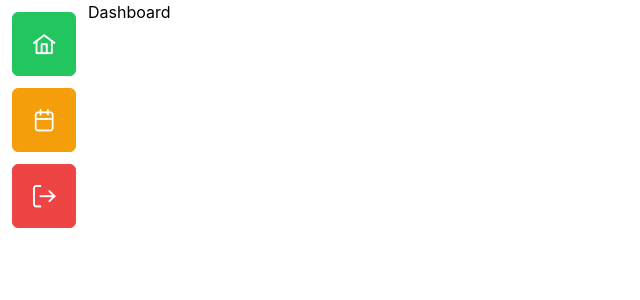
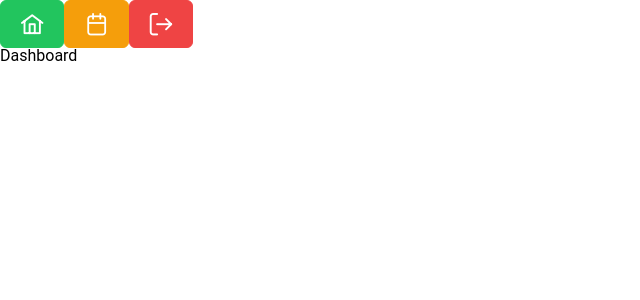
Before and after one commit to michalkvr/guestlist, a React (Create React App) app: page / in a window 1280 px wide. Shown: the top 300 px of the page, without its empty margins (0-640 px from the left). Built offline with nearby package versions, Linux system fonts and the light colour scheme; the HTML template or start-up script is replaced by a standard one.

Commit message:
Setting up CSS including variables

```diff
--- a/package.json
+++ b/package.json
@@ -16,6 +16,7 @@
     "react-dom": "^18.2.0",
     "react-router-dom": "^6.4.2",
     "react-scripts": "5.0.1",
+    "styled-components": "^5.3.6",
     "typescript": "^4.8.4",
     "web-vitals": "^2.1.4"
   },
@@ -44,8 +45,6 @@
     ]
   },
   "devDependencies": {
-    "autoprefixer": "^10.4.12",
-    "postcss": "^8.4.18",
-    "tailwindcss": "^3.1.8"
+    "@types/styled-components": "^5.1.26"
   }
 }
--- a/postcss.config.js
+++ /dev/null
@@ -1,6 +0,0 @@
-module.exports = {
-  plugins: {
-    tailwindcss: {},
-    autoprefixer: {},
-  },
-}
--- /dev/null
+++ b/src/assets/styles/common.css
@@ -0,0 +1,8 @@
+body {
+  margin: 0;
+  font-family: 'Roboto', sans-serif;
+  -webkit-font-smoothing: antialiased;
+  -moz-osx-font-smoothing: grayscale;
+  height: 100vh;
+  width: 100vw;
+}
--- /dev/null
+++ b/src/assets/styles/reset.css
@@ -0,0 +1,53 @@
+/* http://meyerweb.com/eric/tools/css/reset/
+   v2.0 | 20110126
+   License: none (public domain)
+*/
+
+html, body, div, span, applet, object, iframe,
+h1, h2, h3, h4, h5, h6, p, blockquote, pre,
+a, abbr, acronym, address, big, cite, code,
+del, dfn, em, img, ins, kbd, q, s, samp,
+small, strike, strong, sub, sup, tt, var,
+b, u, i, center,
+dl, dt, dd, ol, ul, li,
+fieldset, form, label, legend,
+table, caption, tbody, tfoot, thead, tr, th, td,
+article, aside, canvas, details, embed,
+figure, figcaption, footer, header, hgroup,
+menu, nav, output, ruby, section, summary,
+time, mark, audio, video {
+	margin: 0;
+	padding: 0;
+	border: 0;
+	font-size: 100%;
+	font: inherit;
+	vertical-align: baseline;
+}
+/* HTML5 display-role reset for older browsers */
+article, aside, details, figcaption, figure,
+footer, header, hgroup, menu, nav, section {
+	display: block;
+}
+body {
+	line-height: 1;
+}
+ol, ul {
+	list-style: none;
+}
+blockquote, q {
+	quotes: none;
+}
+blockquote:before, blockquote:after,
+q:before, q:after {
+	content: '';
+	content: none;
+}
+table {
+	border-collapse: collapse;
+	border-spacing: 0;
+}
+
+/* Own additions */
+a {
+	text-decoration: none;
+}
--- /dev/null
+++ b/src/assets/styles/variables.css
@@ -0,0 +1,14 @@
+:root {
+  --primary-color: #3E60F6;
+  --secondary-color: #75819f;
+  --bg-color: #F7F8FA;
+  --white-color: #ffffff;
+  --black-color: #000000;
+  --success-color: #007E33;
+  --danger-color: #CC0000;
+  --warning-color: #FF8800;
+  --info-color: #0099CC;
+
+  --box-shadow: rgba(0, 0, 0, 0.16) 0px 1px 4px;
+
+}
--- a/src/index.css
+++ b/src/index.css
@@ -1,19 +1,3 @@
-body {
-  margin: 0;
-  font-family: -apple-system, BlinkMacSystemFont, 'Segoe UI', 'Roboto', 'Oxygen',
-    'Ubuntu', 'Cantarell', 'Fira Sans', 'Droid Sans', 'Helvetica Neue',
-    sans-serif;
-  -webkit-font-smoothing: antialiased;
-  -moz-osx-font-smoothing: grayscale;
-  height: 100vh;
-  width: 100vw;
-}
-
-code {
-  font-family: source-code-pro, Menlo, Monaco, Consolas, 'Courier New',
-    monospace;
-}
-
-@tailwind base;
-@tailwind components;
-@tailwind utilities;
+@import './assets/styles/reset.css';
+@import './assets/styles/variables.css';
+@import './assets/styles/common.css';
--- a/tailwind.config.js
+++ /dev/null
@@ -1,10 +0,0 @@
-/** @type {import('tailwindcss').Config} */
-module.exports = {
-  content: [
-    "./src/**/*.{js,jsx,ts,tsx}",
-  ],
-  theme: {
-    extend: {},
-  },
-  plugins: [],
-}
```
Also changed, not shown: 1 other file (tests, documents, lock files or other folders).
